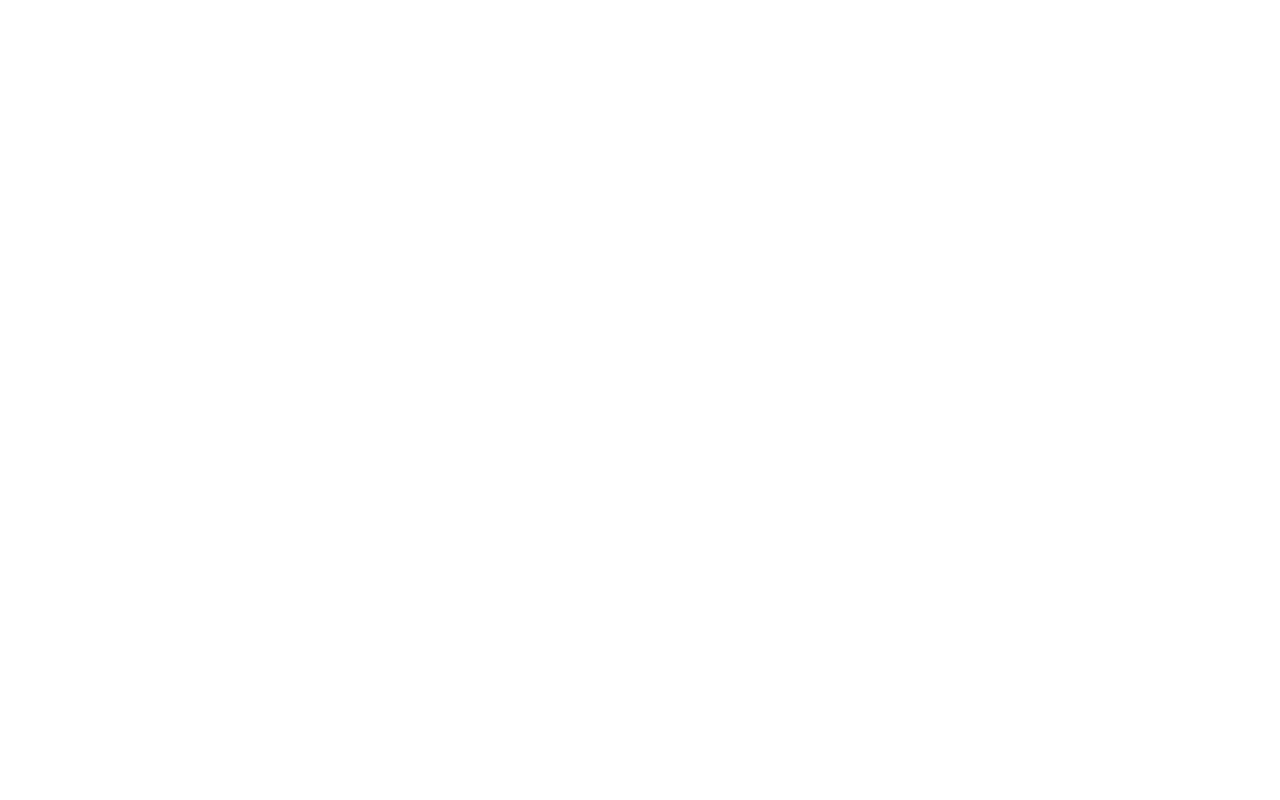
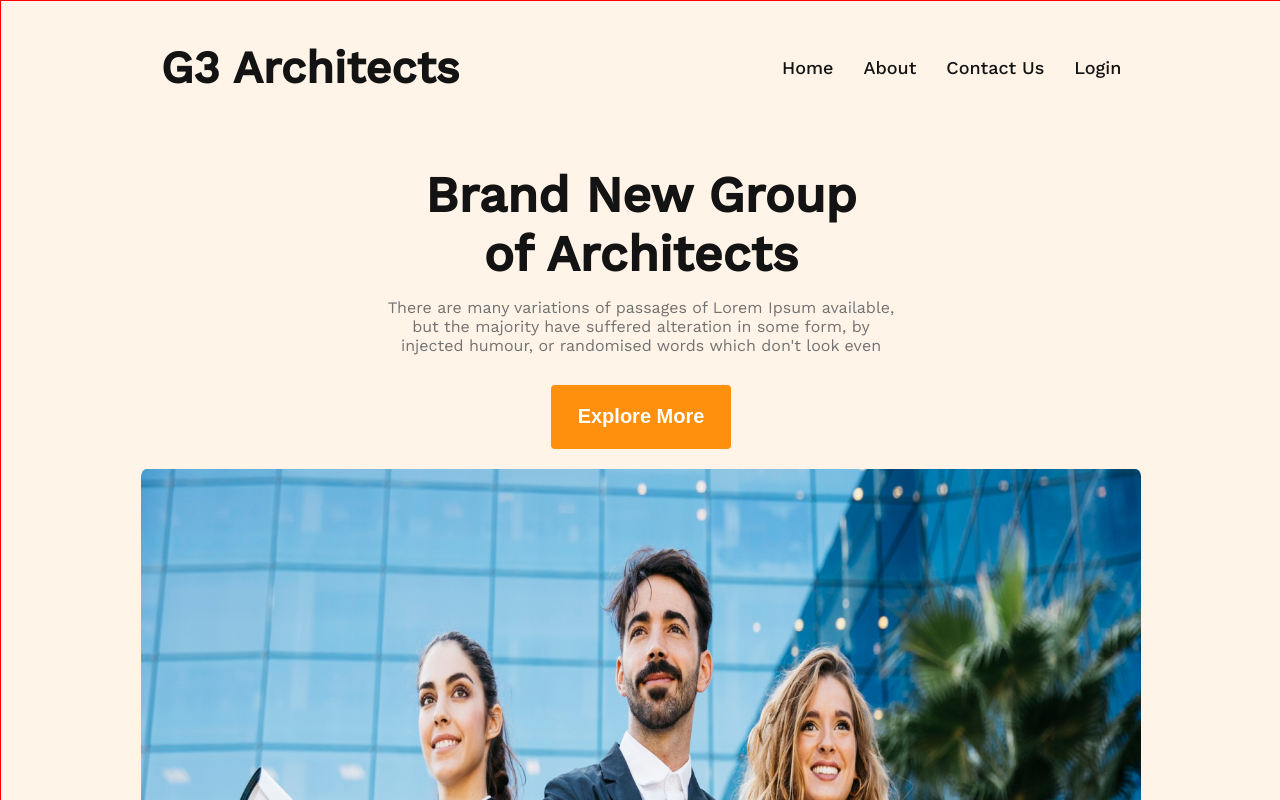
Before and after one commit to shifat-ullah/g3-architects-main-project, a plain HTML site: page index.html in a window 1280 px wide. Shown: the top 800 px of the page. Drawn offline with nearby package versions, Linux system fonts and the light colour scheme.

Commit message:
first commit

```diff
--- a/index.html
+++ b/index.html
@@ -5,8 +5,57 @@
     <meta http-equiv="X-UA-Compatible" content="IE=edge">
     <meta name="viewport" content="width=device-width, initial-scale=1.0">
     <title>Document</title>
+    <link rel="stylesheet" href="style.css">
 </head>
 <body>
+    <header class="header-section">
+        <section class="container">
+            <div class="navication">
+                <h2 class="heading">
+                    G3 Architects
+                </h2>
+                <ul class="minu-items">
+                    <li>Home </li>
+                    <li>About </li>
+                    <li>Contact Us </li>
+                    <li>Login</li>
+                </ul>
+            </div>
+        </section>
+        <section>
+        <div class="header-main-items">
+            <div class="header-main-contants">
+                <h1 class="main-header">Brand New Group of Architects</h1>
+                <p class="main-header-parag">There are many variations of passages of Lorem Ipsum available, but the majority have suffered alteration in
+                    some form, by injected humour, or randomised words which don't look even</p>
+                    <button class="main-button">Explore More</button>
+            </div>
+        </div>
+        <div class="benar-img">
+            <img class="img" src="./images/banner.png" alt="">
+        </div>
+    </section>
+    </header>
 
+    <main>
+        <div class="main-section">
+        <div class="main-section-img">
+            <img src="./images/team1.png" alt="">
+            <img src="./images/team2.png" alt="">
+            <img src="./images/team3.png" alt="">
+            <img src="./images/team4.png" alt="">
+        </div>
+        <div class="main-article">
+            <h1>Quick list <span class="off-our">of Our</span> <span class="Features">Features</span>
+            </h1>
+
+                <p>There are many variations of passages of Lorem Ipsum available,
+                    but the majority have suffered alteration in some form, by injected
+                    humour, or randomised words which don't look even</p>
+
+            <button class="button">Explore More</button>
+        </div>
+    </div>
+    </main>
 </body>
 </html>
--- a/style.css
+++ b/style.css
@@ -0,0 +1,142 @@
+@import url('https://fonts.googleapis.com/css2?family=Work+Sans:ital,wght@0,200;0,300;0,400;0,500;1,400;1,500&display=swap');
+
+
+
+*{margin: 0;padding: 0;}
+body{
+    font-family: 'Work Sans';
+}
+
+.header-section{
+    width: 100%;
+    height: 1200px;
+   background-color: #FFF4E7;
+   border: 1px solid red;
+}
+.navication{
+    display: flex;
+    justify-content: space-around;
+    margin: auto;
+    width: 100%;
+    padding-top: 40px;
+    align-items: center;
+    color: #131313;
+
+}
+.heading{
+    width: 302px;
+    height: 53px;;
+    font-weight: 700;
+    font-size: 45px;
+    line-height: 53px;
+}
+.minu-items{
+    display: flex;
+    list-style: none;
+    gap: 30px;
+    font-weight: 500;
+    font-size: 18px;
+
+}
+.header-main-items{
+    display: flex;
+    justify-content: center;
+    align-items: center;
+    text-align: center;
+    width: 859px;
+    height: 225px;
+    margin: auto;
+    padding-top: 100px;
+}
+.main-header{
+    width: 450px;
+    font-style: normal;
+    font-weight: 700;
+    font-size: 50px;
+    color: #131313;
+    margin: auto;
+    padding-bottom: 15px;
+}
+.main-header-parag{
+    color: #727272;
+    padding-bottom: 30px;
+
+}
+.main-button{
+    width: 180px;
+    height: 64px;
+    background-color: #FF900E;
+    border-radius: 4px;
+    font-weight: 600;
+    font-size: 20px;
+    text-align: center;
+    color: #FFFFFF;
+    border: none;
+
+}
+.img{
+    width: 1000px;
+    height: 700px;
+    align-items: center;
+    justify-content: center;
+    justify-items: center;
+    display: flex;
+    margin: auto;
+    padding-top: 50px;
+}
+.main-section{
+    display: flex;
+    width: 900px;
+    justify-content: center;
+    align-items: center;
+    justify-items: center;
+    margin: auto;
+}
+.main-section-img{
+    display: grid;
+    grid-template-columns: repeat(2,1fr);
+    width: 342px;
+    height: 342px;
+    gap: 15px;
+
+}
+.main-section-img img{
+    width: 250px;
+    height: 250px;
+}
+.main-article{
+    width: 400px;
+    padding-left: 200px;
+    padding-top: 150px;
+
+}
+h1 {
+    font-weight: 500;
+    font-size: 44px;
+    width: 353px;
+    color: #727272;
+    padding-bottom: 20px;
+}
+.off-our{
+    color: #131313;
+}
+.Features{
+    color: #FF900E;
+}
+p {
+    width: 513px;
+    font-weight: 400;
+    font-size: 16px;
+    color: #727272;
+    padding-bottom: 30px;
+}
+.button{
+    width: 150px;
+    height: 64px;
+    background-color: #FF900E;
+    font-weight: 600;
+    font-size: 20px;
+    color:#FFFFFF;
+    border-radius: 7px;
+    border: none;
+}
```
Also changed, not shown: images/architect.png (renamed from g3-architects-main/images/architect.png), images/banner.png (renamed from g3-architects-main/images/banner.png), images/icons/customers.png (renamed from g3-architects-main/images/icons/customers.png), images/icons/email.png (renamed from g3-architects-main/images/icons/email.png), images/icons/projects.png (renamed from g3-architects-main/images/icons/projects.png), images/icons/ribon.png (renamed from g3-architects-main/images/icons/ribon.png), images/sponsors/amazon.png (renamed from g3-architects-main/images/sponsors/amazon.png), images/sponsors/figma.png (renamed from g3-architects-main/images/sponsors/figma.png), images/sponsors/google.png (renamed from g3-architects-main/images/sponsors/google.png), images/sponsors/spotify.png (renamed from g3-architects-main/images/sponsors/spotify.png), images/sponsors/telerama.png (renamed from g3-architects-main/images/sponsors/telerama.png), images/team1.png (renamed from g3-architects-main/images/team1.png), images/team2.png (renamed from g3-architects-main/images/team2.png), images/team3.png (renamed from g3-architects-main/images/team3.png), 1 more files.
